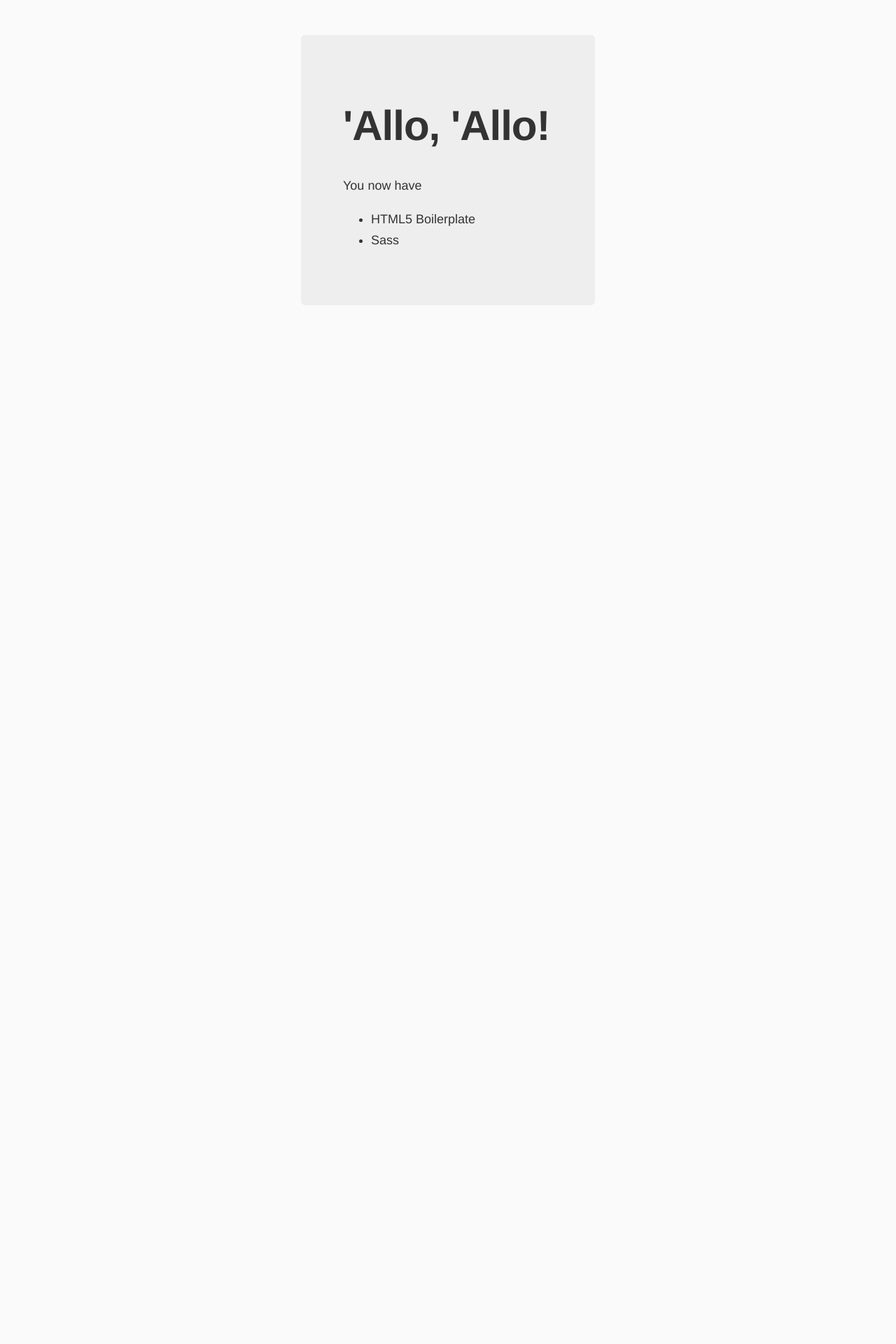
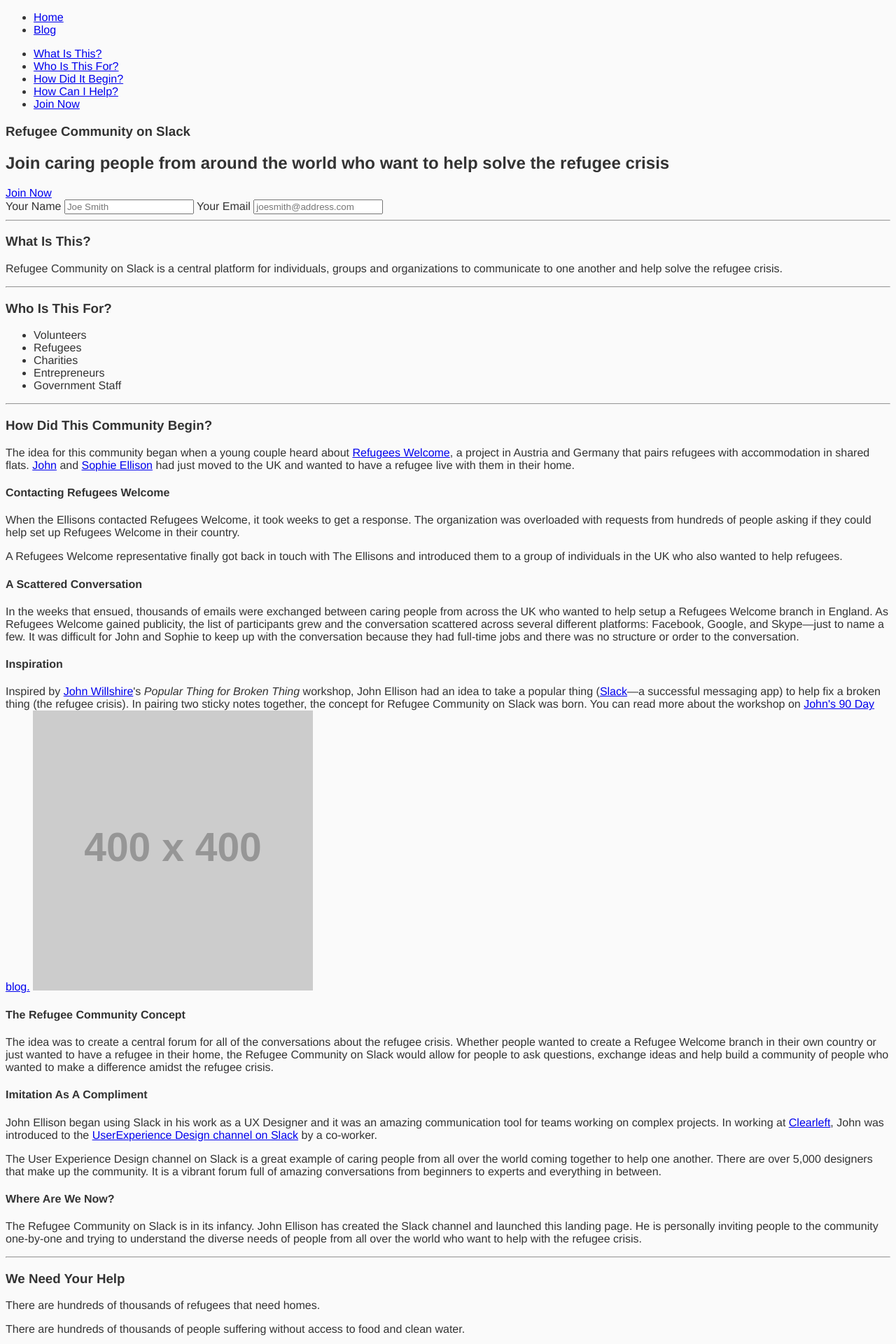
Before and after one commit to prosper-community/prosper-website-front-end, a web app: file app/index.html in a window 1280 px wide. Shown: the top 1920 px of the page at 70% size. Before the commit the page ends 350 px from the top, so only its background shows below. Run offline with its HTML, style and script files only (its server is not run), Linux system fonts and the light colour scheme; grey boxes labelled with a size stand in for pictures from a placeholder-image service; style sheets or scripts are compiled from the project's sources; some libraries are stand-ins or nearby versions.

Commit message:
add content to index page

```diff
--- a/app/index.html
+++ b/app/index.html
@@ -23,15 +23,169 @@
     <!--[if lt IE 10]>
       <p class="browserupgrade">You are using an <strong>outdated</strong> browser. Please <a href="http://browsehappy.com/">upgrade your browser</a> to improve your experience.</p>
     <![endif]-->
+    <aside>
+      <nav class="top-nav">
+        <ul>
+          <li><a href="/">Home</a></li>
+          <li><a href="blog.refugee.community">Blog</a></li>
+        </ul>
+        <ul>
+          <li><a href="/#about">What Is This?</a></li>
+          <li><a href="/#who">Who Is This For?</a></li>
+          <li><a href="javascript:void(0)">How Did It Begin?</a></li>
+          <li><a href="javascript:void(0)">How Can I Help?</a></li>
+          <li><a href="javascript:void(0)" class="button">Join Now</a></li>
+        </ul>
+      </nav>
+    </aside>
 
-    <div class="hero-unit">
-      <h1>'Allo, 'Allo!</h1>
-      <p>You now have</p>
-      <ul>
-        <li>HTML5 Boilerplate</li>
-        <li>Sass</li>
-      </ul>
-    </div>
+    <article role="main" class="main-content">
+      <section class="welcome">
+        <hgroup>
+          <h1>Refugee Community on Slack</h1>
+          <h2>Join caring people from around the world who want to help solve the refugee crisis</h2>
+          <a href="javascript:void(0)" class="button">Join Now</a>
+          <form action="#">
+            <label for="your-name">Your Name</label>
+            <input type="text" name="your-name" placeholder="Joe Smith">
+            <label for="your-email">Your Email</label>
+            <input type="text" name="your-email" placeholder="joesmith@address.com">
+          </form>
+        </hgroup>
+      </section>
+
+      <hr>
+
+      <section class="about" id="about">
+        <h3>What Is This?</h3>
+        <p>
+          Refugee Community on Slack is a central platform for individuals, groups and organizations to communicate to one another and help solve the refugee crisis.
+        </p>
+      </section>
+
+      <hr>
+
+      <section class="who-is-this-for" id="who">
+        <h3>Who Is This For?</h3>
+        <ul>
+          <li>Volunteers</li>
+          <li>Refugees</li>
+          <li>Charities</li>
+          <li>Entrepreneurs</li>
+          <li>Government Staff</li>
+        </ul>
+      </section>
+
+      <hr>
+
+      <section class="the-story" id="story">
+        <h3>How Did This Community Begin?</h3>
+        <p>
+          The idea for this community began when a young couple heard about <a href="http://www.refugees-welcome.net/">Refugees Welcome</a>, a project in Austria and Germany that pairs refugees with accommodation in shared flats. <a href="http://john-ellison.com">John</a> and <a href="https://sophieellison.design">Sophie Ellison</a> had just moved to the UK and wanted to have a refugee live with them in their home.
+        </p>
+        <h4>Contacting Refugees Welcome</h4>
+        <p>
+          When the Ellisons contacted Refugees Welcome, it took weeks to get a response. The organization was overloaded with requests from hundreds of people asking if they could help set up Refugees Welcome in their country.
+        </p>
+        <p>
+          A Refugees Welcome representative finally got back in touch with The Ellisons and introduced them to a group of individuals in the UK who also wanted to help refugees.
+        </p>
+        <h4>A Scattered Conversation</h4>
+        <p>
+          In the weeks that ensued, thousands of emails were exchanged between caring people from across the UK who wanted to help setup a Refugees Welcome branch in England. As Refugees Welcome gained publicity, the list of participants grew and the conversation scattered across several different platforms: Facebook, Google, and Skype&mdash;just to name a few. It was difficult for John and Sophie to keep up with the conversation because they had full-time jobs and there was no structure or order to the conversation.
+        </p>
+        <h4>Inspiration</h4>
+        <p>
+          Inspired by <a href="https://twitter.com/willsh">John Willshire</a>'s <em>Popular Thing for Broken Thing</em> workshop, John Ellison had an idea to take a popular thing (<a href="https://slack.com/">Slack</a>&mdash;a successful messaging app) to help fix a broken thing (the refugee crisis). In pairing two sticky notes together, the concept for Refugee Community on Slack was born. You can read more about the workshop on <a href="https://90days.john-ellison.com/2015/day-43-popular-thing-for-broken-thing-workshop">John's 90 Day blog.</a>
+          <img src="http://placehold.it/400x400" alt="">
+        </p>
+        <h4>The Refugee Community Concept</h4>
+        <p>
+         The idea was to create a central forum for all of the conversations about the refugee crisis. Whether people wanted to create a Refugee Welcome branch in their own country or just wanted to have a refugee in their home, the Refugee Community on Slack would allow for people to ask questions, exchange ideas and help build a community of people who wanted to make a difference amidst the refugee crisis.
+        </p>
+        <h4>Imitation As A Compliment</h4>
+        <p>
+          John Ellison began using Slack in his work as a UX Designer and it was an amazing communication tool for teams working on complex projects. In working at <a href="http://clearleft.com/">Clearleft</a>, John was introduced to the  <a href="http://www.designerhangout.co/"> UserExperience Design channel on Slack</a> by a co-worker.
+        </p>
+        <p>
+          The User Experience Design channel on Slack is a great example of caring people from all over the world coming together to help one another. There are over 5,000 designers that make up the community. It is a vibrant forum full of amazing conversations from beginners to experts and everything in between.
+        </p>
+        <h4>Where Are We Now?</h4>
+        <p>
+          The Refugee Community on Slack is in its infancy. John Ellison has created the Slack channel and launched this landing page. He is personally inviting people to the community one-by-one and trying to understand the diverse needs of people from all over the world who want to help with the refugee crisis.
+        </p>
+      </section>
+
+      <hr>
+
+      <section class="help">
+        <h3>We Need Your Help</h3>
+        <p>
+          There are hundreds of thousands of refugees that need homes.
+        </p>
+        <p>
+          There are hundreds of thousands of people suffering without access to food and clean water.
+        </p>
+        <p>There are thousands of people who are risking their lives to migrate to Europe.</p>
+        <p>
+          There are organizations around the world that desperately need volunteers.
+        </p>
+        <p>
+          There are millions of citizens who have spare bedrooms that want to have refugees come and live with them.
+        </p>
+        <p>
+          There are billions of dollars coming in from around the world to help with the refugee crisis.
+        </p>
+
+        <em>We need your help.</em>
+
+        <p>
+          As with any complex problem, we need a diverse group of passionate people who want to help break this problem into smaller chunks and create innovative solutions.
+        </p>
+        <p>
+          Whether you're an entrepreneur, a writer, designer, developer, government official, student, or just someone who wants to help&mdash;join our community and offer your help to those in need.
+        </p>
+        <p>
+          If you're interested in helping with build this online community, the best way to start is by joining the slack channel. If you've already submitted a request for an invitation, you can reach out to John Ellison on Twitter: <a href="http://twitter.com/iamjohnellison">@iamjohnellison</a>.
+        </p>
+        <div class="callout">
+          <a href="#">Join Now</a>
+          <em>We need your help...</em>
+        </div>
+      </section>
+
+      <hr>
+
+      <section class="time-is-now">
+        <h3>The Time is Now</h3>
+        <p>
+          This is a unique moment in history. The problems we are facing are not new. We have seen wars, genocide, disease and famine before. We have seen natural disasters, discrimination and murder. We have seen it all.
+        </p>
+        <p>
+          But now&mdash;more than ever before&mdash;we have the power to solve problems. The power is at our fingertips. We have access to world's information at the palm of our hands. We can learn how to do anything. We can speak with anyone. We can share what we have learned and people will listen.
+        </p>
+        <p>
+          The digital era is changing our world. Technology and design together have transformed life as we know it. While many of these innovations have made our lives better and some have made them worse, we are just beginning to see the potential of technology and design to make an impact and help real people with real problems. The question then becomes <em>how</em>?
+        </p>
+        <p>
+          The answer lies in working together. Together, we are better. We can help the Syrian refugee crisis. Together we can understand the diverse needs of people from all over the world who are suffering and fleeing from persecution. If we work together we can help make a difference.
+        </p>
+        <p>
+          We cannot back and watch while the rest of the world takes action. We cannot sit back and watch while the trains full of men, women and children roll by the countryside. We cannot sit back and watch the gray clouds of black smoke fill up the silent blue sky.
+        </p>
+        <div class="callout">
+          <a href="javascript:void(0)">Join Us</a>
+          <em>
+            We can do this together...
+          </em>
+        </div>
+      </section>
+
+    </article>
+
+    <footer>
+
+    </footer>
 
     <!-- Google Analytics: change UA-XXXXX-X to be your site's ID. -->
     <script>
--- a/app/styles/main.scss
+++ b/app/styles/main.scss
@@ -1,26 +1,12 @@
 // bower:scss
 // endbower
+
+@charset "UTF-8";
 
 body {
   background: #fafafa;
   font-family: 'Helvetica Neue', Helvetica, Arial, sans-serif;
   color: #333;
-}
-
-.hero-unit {
-  margin: 50px auto 0 auto;
-  width: 300px;
-  font-size: 18px;
-  font-weight: 200;
-  line-height: 30px;
-  background-color: #eee;
-  border-radius: 6px;
-  padding: 60px;
-  h1 {
-    font-size: 60px;
-    line-height: 1;
-    letter-spacing: -1px;
-  }
 }
 
 .browserupgrade {
```
